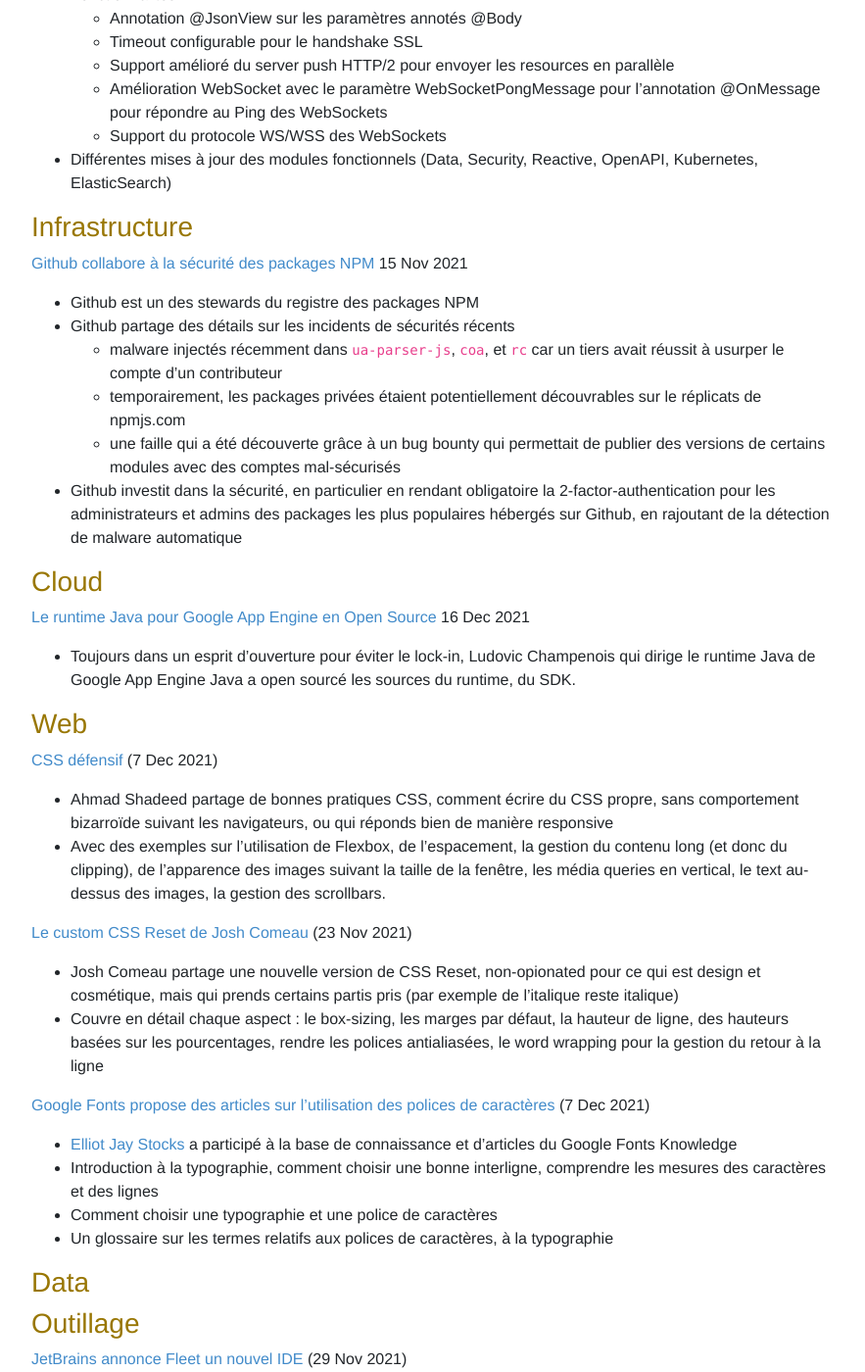
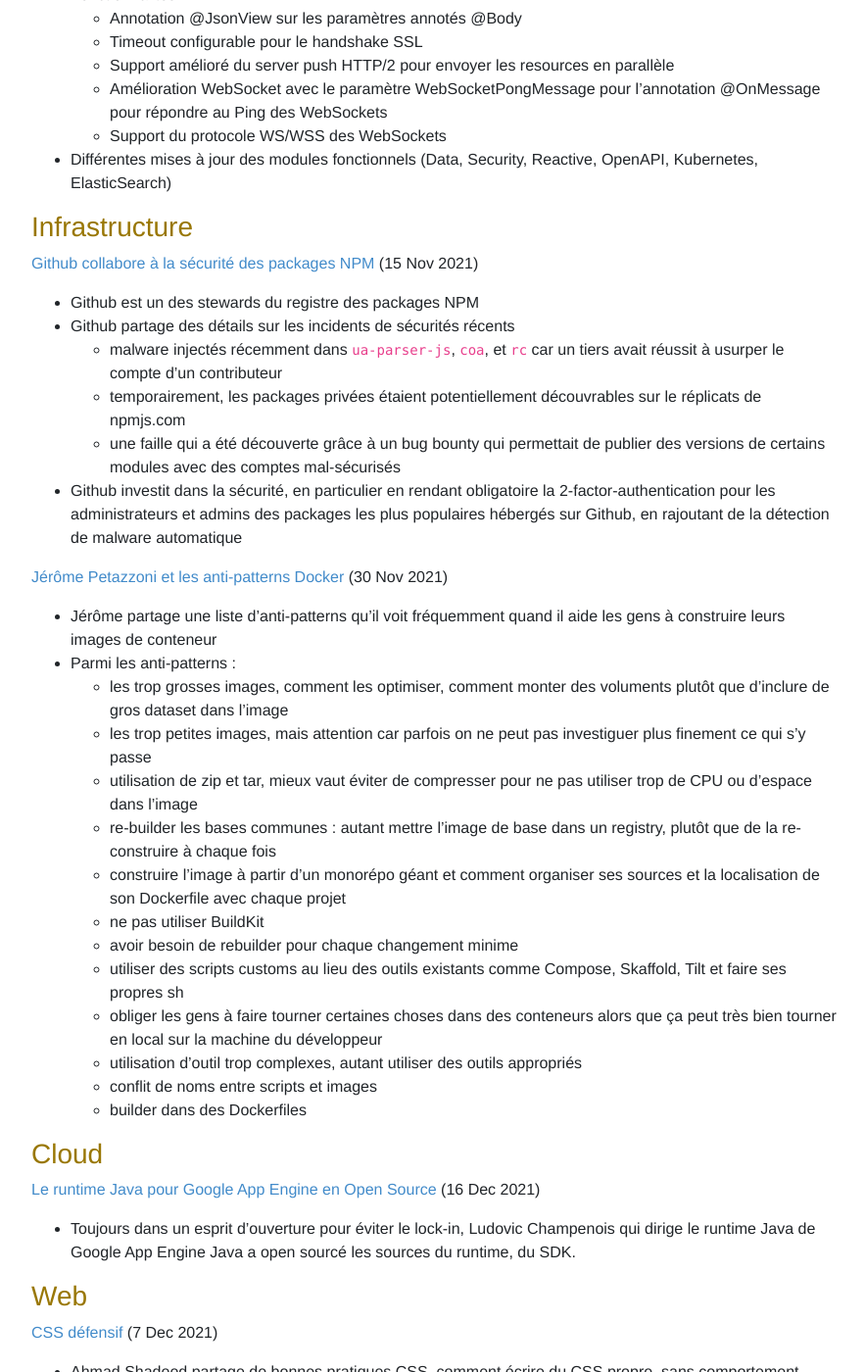
Before and after one commit to lescastcodeurs/lescastcodeurs.com, a Jekyll site: the page built from _posts/2021-12-20-lcc-269-la-la-log4j.md, in a window 1280 px wide and 1400 px high, scrolled down 2072 px. Shown: the whole window at 98% size, without its empty margins (53-936 px from the left). Built offline with Jekyll 4.4.1, drawn with Linux system fonts in a browser that asks for light colours; comment, search, counter and statistics services are not loaded.

Commit message:
Ajouts anti-pattern docker

```diff
--- a/_posts/2021-12-20-lcc-269-la-la-log4j.md
+++ b/_posts/2021-12-20-lcc-269-la-la-log4j.md
@@ -89,7 +89,7 @@ Téléchargement de l’épisode [LesCastCodeurs-Episode-269.mp3](https://traffi
 
 ### Infrastructure
 
-[Github collabore à la sécurité des packages NPM](https://github.blog/2021-11-15-githubs-commitment-to-npm-ecosystem-security/) 15 Nov 2021
+[Github collabore à la sécurité des packages NPM](https://github.blog/2021-11-15-githubs-commitment-to-npm-ecosystem-security/) (15 Nov 2021)
 
 * Github est un des stewards du registre des packages NPM
 * Github partage des détails sur les incidents de sécurités récents
@@ -98,9 +98,26 @@ Téléchargement de l’épisode [LesCastCodeurs-Episode-269.mp3](https://traffi
     * une faille qui a été découverte grâce à un bug bounty qui permettait de publier des versions de certains modules avec des comptes mal-sécurisés
 * Github investit dans la sécurité, en particulier en rendant obligatoire la 2-factor-authentication pour les administrateurs et admins des packages les plus populaires hébergés sur Github, en rajoutant de la détection de malware automatique
 
+[Jérôme Petazzoni et les anti-patterns Docker](http://jpetazzo.github.io/2021/11/30/docker-build-container-images-antipatterns/) (30 Nov 2021)
+
+* Jérôme partage une liste d'anti-patterns qu'il voit fréquemment quand il aide les gens à construire leurs images de conteneur
+* Parmi les anti-patterns :
+    * les trop grosses images, comment les optimiser, comment monter des voluments plutôt que d'inclure de gros dataset dans l'image
+    * les trop petites images, mais attention car parfois on ne peut pas investiguer plus finement ce qui s'y passe
+    * utilisation de zip et tar, mieux vaut éviter de compresser pour ne pas utiliser trop de CPU ou d'espace dans l'image
+    * re-builder les bases communes : autant mettre l'image de base dans un registry, plutôt que de la re-construire à chaque fois
+    * construire l'image à partir d'un monorépo géant et comment organiser ses sources et la localisation de son Dockerfile avec chaque projet
+    * ne pas utiliser BuildKit
+    * avoir besoin de rebuilder pour chaque changement minime
+    * utiliser des scripts customs au lieu des outils existants comme Compose, Skaffold, Tilt et faire ses propres sh
+    * obliger les gens à faire tourner certaines choses dans des conteneurs alors que ça peut très bien tourner en local sur la machine du développeur
+    * utilisation d'outil trop complexes, autant utiliser des outils appropriés
+    * conflit de noms entre scripts et images
+    * builder dans des Dockerfiles
+
 ### Cloud
 
-[Le runtime Java pour Google App Engine en Open Source](https://twitter.com/glaforge/status/1471485040005550080) 16 Dec 2021
+[Le runtime Java pour Google App Engine en Open Source](https://twitter.com/glaforge/status/1471485040005550080) (16 Dec 2021)
 
 * Toujours dans un esprit d'ouverture pour éviter le lock-in, Ludovic Champenois qui dirige le runtime Java de Google App Engine Java a open sourcé les sources du runtime, du SDK.
 
```
